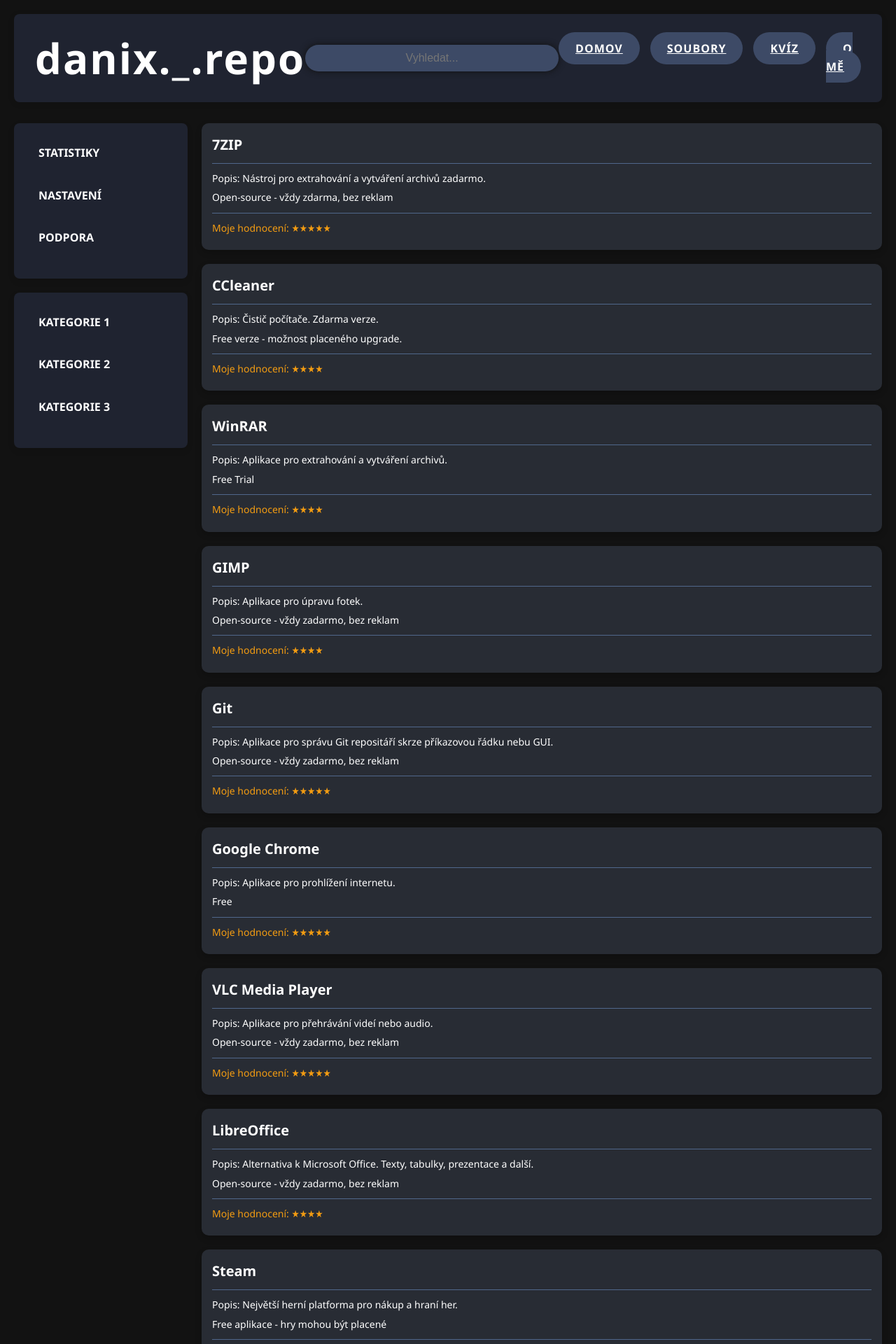
After one commit to danix-codes/ITStep, a Flask app: template PYTHON/Webappky v Pythonu/01_WEB/templates/backups/repo-před kategoriemi.html in a window 1280 px wide. The commit adds this page. Shown: the top 1920 px of the page at 70% size. Run offline with Flask 3, Linux system fonts and the light colour scheme; the template is opened without the code that fills it, so the values that code supplies are empty.

Commit message:
PosledníUpdate po dnešku (možná)

```diff
--- a/PYTHON/Webappky v Pythonu/01_WEB/main.py
+++ b/PYTHON/Webappky v Pythonu/01_WEB/main.py
@@ -143,5 +143,6 @@
         'visit_count': visit_count
     })
 
+
 if __name__ == "__main__":
     app.run(debug=True, host='192.168.1.3')
--- /dev/null
+++ b/PYTHON/Webappky v Pythonu/01_WEB/templates/backups/repo-před kategoriemi.html
@@ -0,0 +1,303 @@
+<!DOCTYPE html>
+<html lang="cs">
+<head>
+    <meta charset="UTF-8">
+    <meta name="viewport" content="width=device-width, initial-scale=1.0">
+    <link rel="stylesheet" href="../static/style.css" type="text/css">
+    <title>danix._.repo</title>
+</head>
+<style>
+    /* Základní nastavení pro wrapper */
+    .page-wrapper {
+        display: flex;
+        flex-direction: row; /* Programy a sidebary vedle sebe */
+        gap: 20px;
+        margin-top: 30px;
+    }
+
+    /* Sidebar kontejner, kde sidebary budou pod sebou */
+    .sidebar-container {
+        display: flex;
+        flex-direction: column; /* Sidebary budou vertikálně */
+        gap: 20px;
+        width: 20%; /* Sidebar zabírá 20% šířky */
+    }
+
+    /* Styly pro jednotlivé sidebary */
+    .sidebar, .categories-sidebar {
+        background-color: #1f2330;
+        padding: 20px;
+        border-radius: 8px;
+        color: #fff;
+        box-shadow: 0 4px 10px rgba(0, 0, 0, 0.1);
+        height: fit-content;
+    }
+
+    /* Navigace v sidebaru */
+    .sidebar-nav {
+        list-style: none;
+        padding: 0;
+    }
+
+    .sidebar-nav li {
+        margin-bottom: 15px;
+    }
+
+    .sidebar-nav li a {
+        color: #fff;
+        text-decoration: none;
+        font-weight: 600;
+        display: block;
+        padding: 10px 15px;
+        border-radius: 30px;
+        transition: all 0.3s ease;
+        text-transform: uppercase;
+    }
+
+    .sidebar-nav li a:hover {
+        background-color: #50678b;
+        transform: translateX(5px);
+    }
+
+    /* Hlavní obsah (programy) */
+    .prispevky {
+        flex-grow: 1; /* Tento div zabere zbytek prostoru */
+        width: 75%; /* Programy zabírají 75% šířky */
+    }
+
+    .program-box {
+        background-color: #282c34;
+        padding: 15px;
+        border-radius: 10px;
+        margin-bottom: 20px;
+        box-shadow: 0 4px 10px rgba(0, 0, 0, 0.2);
+        color: #fff;
+        text-align: left;
+    }
+
+    .program-box h2 {
+        font-size: 20px;
+        margin: 0;
+        color: #3b9c9c;
+    }
+
+    .program-box hr {
+        border: 0;
+        border-top: 1px solid #50678b;
+        margin: 10px 0;
+    }
+
+    .program-box p {
+        margin: 5px 0;
+        font-size: 14px;
+    }
+
+    .stars {
+        color: #f39c12;
+    }
+    .program-box h2 a {
+        color: #ffffff; /* bílá barva pro text */
+        text-decoration: none; /* Žádné podtržení */
+    }
+    .program-box h2 a:hover {
+        text-decoration: underline; /* Podtržení při najetí */
+        color: #50678b; /* Barva na hover (v případě změny barvy při hover) */
+    }
+</style>
+
+<script>
+    function searchFiles() {
+        let input = document.getElementById("searchBar").value.toLowerCase();
+        let boxes = document.querySelectorAll(".program-box");
+
+        boxes.forEach(box => {
+            let title = box.querySelector("h2").innerText.toLowerCase();
+            if (title.includes(input)) {
+                box.style.display = "block";
+            } else {
+                box.style.display = "none";
+            }
+        });
+    }
+</script>
+<body>
+<!-- Hlavička -->
+<div class="hlavicka">
+    <center>
+        <h1 class="nadpis">danix._.repo</h1>
+    </center>
+    <input class="search" type="text" id="searchBar" onkeyup="searchFiles()" placeholder="Vyhledat...">
+    <ul id="navBar">
+        <li><a href="/">Domov</a></li>
+        <li><a href="/repo">Soubory</a></li>
+        <li><a href="/quiz">Kvíz</a></li>
+        <li><a href="/about">O mě</a></li>
+    </ul>
+</div>
+
+<div class="page-wrapper">
+    <!-- Sidebar container (obě sidebar sekce) -->
+    <div class="sidebar-container">
+        <!-- První sidebar -->
+        <div class="sidebar">
+            <ul class="sidebar-nav">
+                <li><a href="#">Statistiky</a></li>
+                <li><a href="#">Nastavení</a></li>
+                <li><a href="#">Podpora</a></li>
+            </ul>
+        </div>
+        <!-- Druhý sidebar (kategorie) -->
+        <div class="categories-sidebar">
+            <ul class="sidebar-nav">
+                <li><a href="#">Kategorie 1</a></li>
+                <li><a href="#">Kategorie 2</a></li>
+                <li><a href="#">Kategorie 3</a></li>
+            </ul>
+        </div>
+    </div>
+
+    <!-- Programy -->
+    <div class="prispevky">
+        <center>
+            <div class="prispevek">
+                <div class="program-box">
+                    <h2><a href="{{ url_for('static', filename='files/install/7ZIP.exe') }}" download>7ZIP</a></h2>
+                    <hr>
+                    <p>Popis: Nástroj pro extrahování a vytváření archivů zadarmo.</p>
+                    <p>Open-source - vždy zdarma, bez reklam</p>
+                    <hr>
+                    <p class="stars">Moje hodnocení: ★★★★★</p>
+                </div>
+
+                <div class="program-box">
+                    <h2><a href="{{ url_for('static', filename='files/install/ccsetup.exe') }}" download>CCleaner</a></h2>
+                    <hr>
+                    <p>Popis: Čistič počítače. Zdarma verze.</p>
+                    <p>Free verze - možnost placeného upgrade.</p>
+                    <hr>
+                    <p class="stars">Moje hodnocení: ★★★★</p>
+                </div>
+
+                <div class="program-box">
+                    <h2><a href="{{ url_for('static', filename='files/install/winrar-x64-623.exe') }}" download>WinRAR</a></h2>
+                    <hr>
+                    <p>Popis: Aplikace pro extrahování a vytváření archivů.</p>
+                    <p>Free Trial</p>
+                    <hr>
+                    <p class="stars">Moje hodnocení: ★★★★</p>
+                </div>
+
+                <div class="program-box">
+                    <h2><a href="{{ url_for('static', filename='files/install/gimp-2.10.28-setup.exe') }}" download>GIMP</a></h2>
+                    <hr>
+                    <p>Popis: Aplikace pro úpravu fotek.</p>
+                    <p>Open-source - vždy zadarmo, bez reklam</p>
+                    <hr>
+                    <p class="stars">Moje hodnocení: ★★★★</p>
+                </div>
+
+                <div class="program-box">
+                    <h2><a href="{{ url_for('static', filename='files/install/Git-2.40.1-64-bit.exe') }}" download>Git</a></h2>
+                    <hr>
+                    <p>Popis: Aplikace pro správu Git repositáří skrze příkazovou řádku nebu GUI.</p>
+                    <p>Open-source - vždy zadarmo, bez reklam</p>
+                    <hr>
+                    <p class="stars">Moje hodnocení: ★★★★★</p>
+                </div>
+
+                <div class="program-box">
+                    <h2><a href="{{ url_for('static', filename='files/install/chrome_installer.exe') }}" download>Google Chrome</a></h2>
+                    <hr>
+                    <p>Popis: Aplikace pro prohlížení internetu.</p>
+                    <p>Free</p>
+                    <hr>
+                    <p class="stars">Moje hodnocení: ★★★★★</p>
+                </div>
+
+                <div class="program-box">
+                    <h2><a href="{{ url_for('static', filename='files/install/vlc-3.0.20-win64.exe') }}" download>VLC Media Player</a></h2>
+                    <hr>
+                    <p>Popis: Aplikace pro přehrávání videí nebo audio.</p>
+                    <p>Open-source - vždy zadarmo, bez reklam</p>
+                    <hr>
+                    <p class="stars">Moje hodnocení: ★★★★★</p>
+                </div>
+
+                <div class="program-box">
+                    <h2><a href="{{ url_for('static', filename='files/install/LibreOffice_25.2.2_Win_x86-64.msi') }}" download>LibreOffice</a></h2>
+                    <hr>
+                    <p>Popis: Alternativa k Microsoft Office. Texty, tabulky, prezentace a další.</p>
+                    <p>Open-source - vždy zadarmo, bez reklam</p>
+                    <hr>
+                    <p class="stars">Moje hodnocení: ★★★★</p>
+                </div>
+
+                <div class="program-box">
+                    <h2><a href="{{ url_for('static', filename='files/install/SteamSetup.exe') }}" download>Steam</a></h2>
+                    <hr>
+                    <p>Popis: Největší herní platforma pro nákup a hraní her.</p>
+                    <p>Free aplikace - hry mohou být placené</p>
+                    <hr>
+                    <p class="stars">Moje hodnocení: ★★★★★</p>
+                </div>
+
+                <div class="program-box">
+                    <h2><a href="{{ url_for('static', filename='files/install/python-3.13.3-amd64.exe') }}" download>Python</a></h2>
+                    <hr>
+                    <p>Popis: Programovací jazyk populární pro skripty, weby a hry.</p>
+                    <p>Open-source - vždy zadarmo, bez reklam</p>
+                    <hr>
+                    <p class="stars">Moje hodnocení: ★★★★★</p>
+                </div>
+
+                <div class="program-box">
+                    <h2><a href="{{ url_for('static', filename='files/install/audacity-win-3.7.3-64bit.exe') }}" download>Audacity</a></h2>
+                    <hr>
+                    <p>Popis: Úprava a nahrávání zvuku jednoduše a zdarma.</p>
+                    <p>Open-source - vždy zadarmo, bez reklam</p>
+                    <hr>
+                    <p class="stars">Moje hodnocení: ★★★★</p>
+                </div>
+
+                <div class="program-box">
+                    <h2><a href="{{ url_for('static', filename='files/install/DiscordSetup.exe') }}" download>Discord</a></h2>
+                    <hr>
+                    <p>Popis: Nejlepší aplikace pro psaní, volání a komunitní servery.</p>
+                    <p>Free aplikace</p>
+                    <hr>
+                    <p class="stars">Moje hodnocení: ★★★★★</p>
+                </div>
+
+                <div class="program-box">
+                    <h2><a href="{{ url_for('static', filename='files/install/OBS-Studio-31.0.2-Windows-Installer.exe') }}" download>OBS Studio</a></h2>
+                    <hr>
+                    <p>Popis: Program pro nahrávání obrazovky a streamování na internet.</p>
+                    <p>Open-source - vždy zadarmo, bez reklam</p>
+                    <hr>
+                    <p class="stars">Moje hodnocení: ★★★★★</p>
+                </div>
+
+                <div class="program-box">
+                    <h2><a href="{{ url_for('static', filename='files/install/VSCodeUserSetup-x64-1.99.3.exe') }}" download>Visual Studio Code</a></h2>
+                    <hr>
+                    <p>Popis: Editor kódu od Microsoftu s podporou spousty jazyků a pluginů.</p>
+                    <p>Free aplikace</p>
+                    <hr>
+                    <p class="stars">Moje hodnocení: ★★★★★</p>
+                </div>
+
+                <div class="program-box">
+                    <h2><a href="{{ url_for('static', filename='files/install/npp.8.7.9.Installer.x64.exe') }}" download>Notepad++</a></h2>
+                    <hr>
+                    <p>Popis: Lehké a rychlé editování textu a kódu.</p>
+                    <p>Open-source - vždy zadarmo, bez reklam</p>
+                    <hr>
+                    <p class="stars">Moje hodnocení: ★★★★</p>
+                </div>
+                <!-- Další programy budou následovat podobně -->
+            </div>
+        </center>
+    </div>
+</div>
+</body>
+</html>
--- a/PYTHON/Webappky v Pythonu/01_WEB/visit_count.txt
+++ b/PYTHON/Webappky v Pythonu/01_WEB/visit_count.txt
@@ -1 +1 @@
-409
+448
```
Also changed, not shown: PYTHON/Webappky v Pythonu/01_WEB/main - kopie.py (deleted, +0 -108 lines), PYTHON/Webappky v Pythonu/01_WEB/templates/repo.html (+135 -47 lines), 1 other file.
